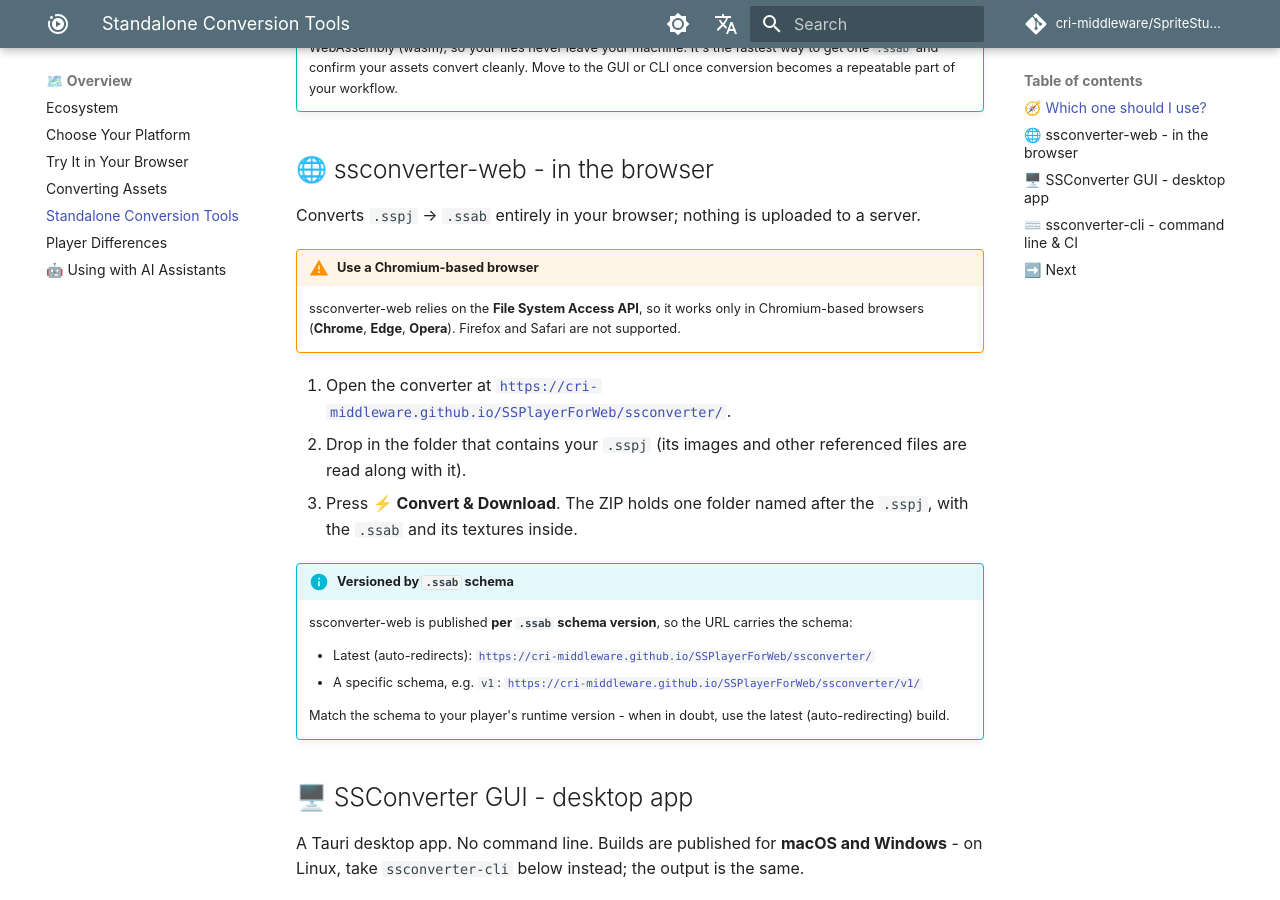
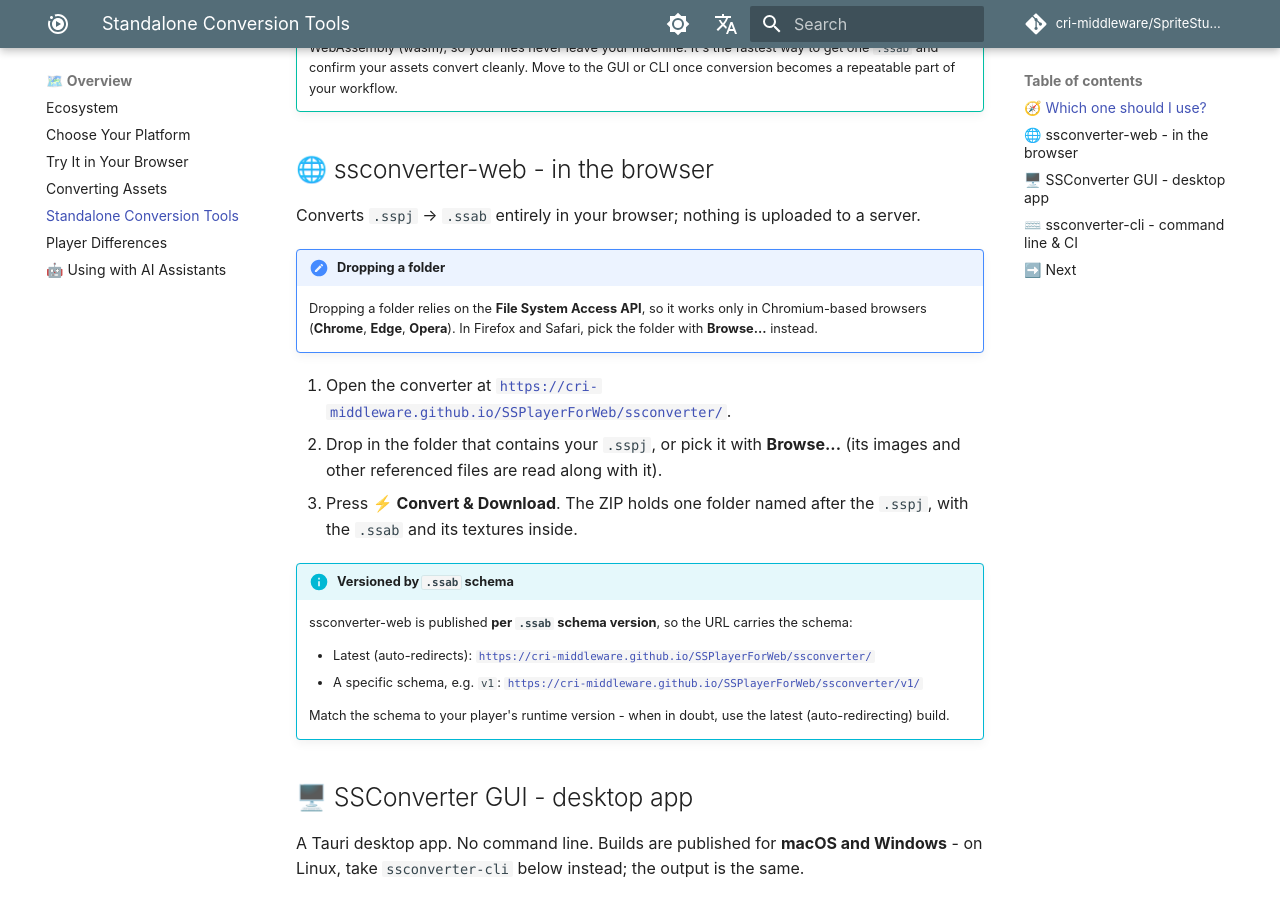
Before and after one commit to cri-middleware/SpriteStudio-Docs, an MkDocs documentation site: the page built from docs/en/overview/convert-with-a-standalone-tool.md, in a window 1280 px wide and 900 px high, scrolled down 961 px. Built offline with MkDocs 1.6.1 and Material for MkDocs 9.7.7, drawn with Linux system fonts in a browser that asks for light colours; comment, search, counter and statistics services are not loaded.

Commit message:
docs: only dropping a folder needs a Chromium browser in ssconverter-web
ssconverter-web now reads a folder picked with Browse... in any browser
(cri-middleware/SSPlayerForWeb#325); dropping one still needs the File
System Access API.

```diff
--- a/docs/en/overview/convert-with-a-standalone-tool.md
+++ b/docs/en/overview/convert-with-a-standalone-tool.md
@@ -32,12 +32,13 @@ GUI, `--embedded` on the CLI); not every player reads one, so check
 
 Converts `.sspj` -> `.ssab` entirely in your browser; nothing is uploaded to a server.
 
-!!! warning "Use a Chromium-based browser"
-    ssconverter-web relies on the **File System Access API**, so it works only in Chromium-based
-    browsers (**Chrome**, **Edge**, **Opera**). Firefox and Safari are not supported.
+!!! note "Dropping a folder"
+    Dropping a folder relies on the **File System Access API**, so it works only in Chromium-based
+    browsers (**Chrome**, **Edge**, **Opera**). In Firefox and Safari, pick the folder with
+    **Browse...** instead.
 
 1. Open the converter at [`https://cri-middleware.github.io/SSPlayerForWeb/ssconverter/`](https://cri-middleware.github.io/SSPlayerForWeb/ssconverter/).
-2. Drop in the folder that contains your `.sspj` (its images and other referenced files are read along with it).
+2. Drop in the folder that contains your `.sspj`, or pick it with **Browse...** (its images and other referenced files are read along with it).
 3. Press **⚡ Convert & Download**. The ZIP holds one folder named after the `.sspj`, with the `.ssab` and its textures inside.
 
 !!! info "Versioned by `.ssab` schema"
```
Also changed, not shown: docs/en/overview/player-differences.md (+2 -2 lines), docs/ja/overview/convert-with-a-standalone-tool.md (+3 -3 lines), docs/ja/overview/player-differences.md (+1 -2 lines).
